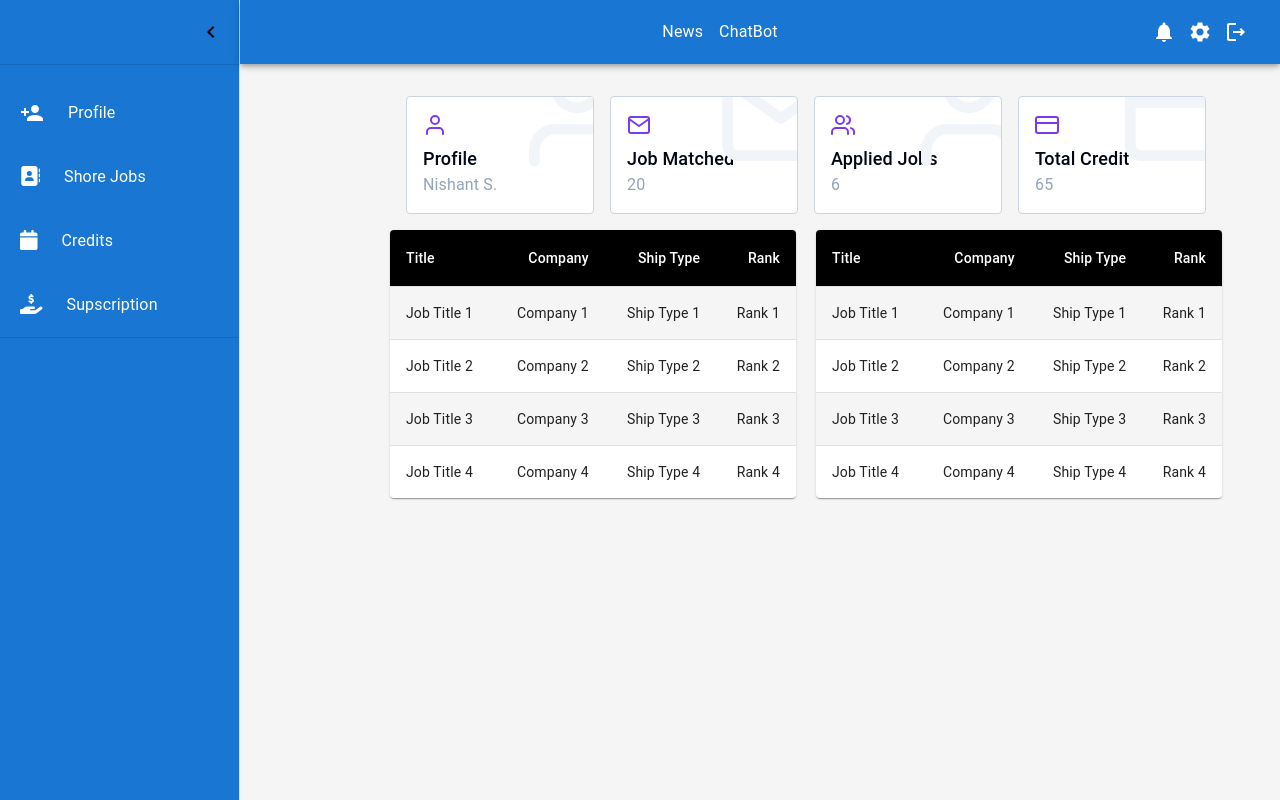
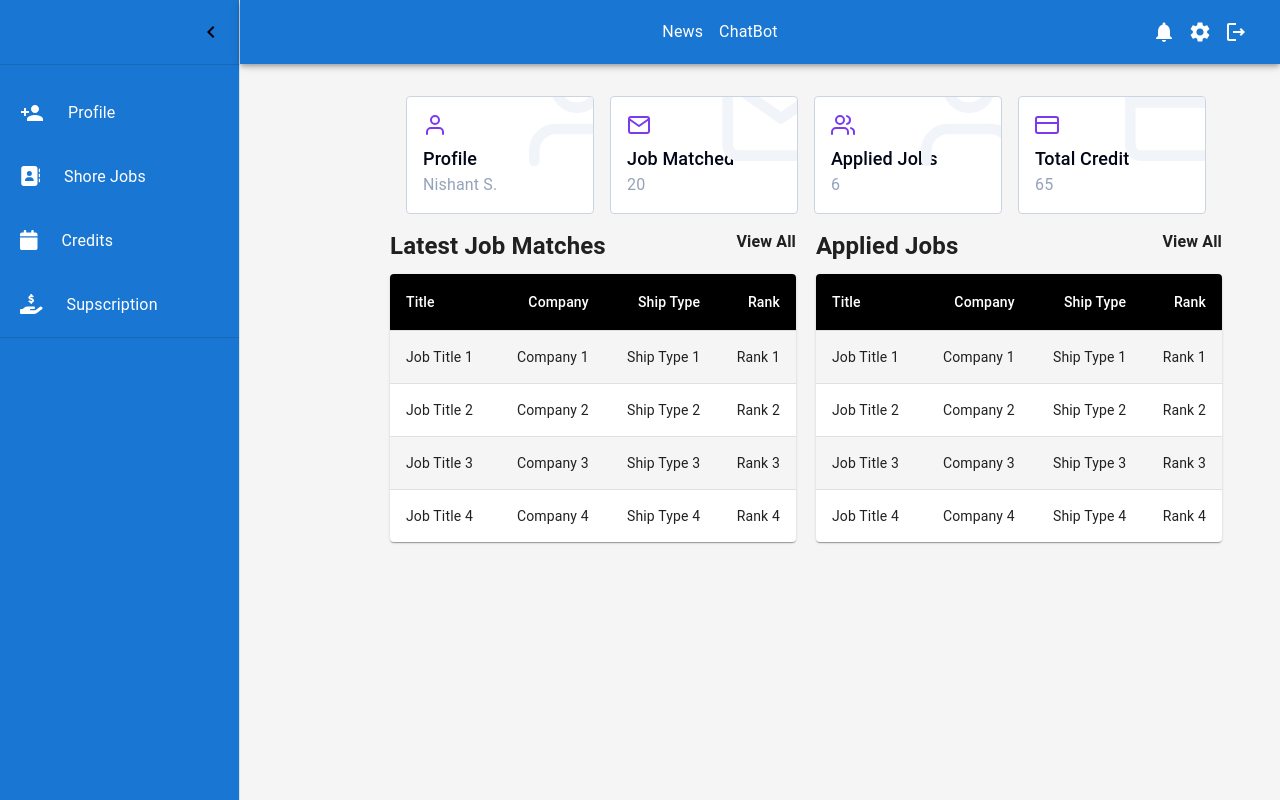
Before and after one commit to akashkendre1298/deep-marine-mind, a React (Create React App) app: page / in a window 1280 px wide. Built offline with nearby package versions, Linux system fonts and the light colour scheme.

Commit message:
update Applied_Jobs.js and Latest_job.js

```diff
--- a/src/Components/Applied_Jobs/Applied_Jobs.js
+++ b/src/Components/Applied_Jobs/Applied_Jobs.js
@@ -91,7 +91,19 @@ export default function CustomizedTables() {
   }, []);
 
   return (
+    <>
+       <div className='flex justify-between pb-3 align-middle'>
+      <div>
+
+    <h2 className='text-2xl font-bold'>Applied Jobs </h2>
+      </div>
+      <div>
+        <button className='font-bold'>View All</button>
+      </div>
+    </div>
+
     <TableContainer component={Paper}>
+
       <Table aria-label="customized table">
         <TableHead>
           <TableRow>
@@ -126,5 +138,6 @@ export default function CustomizedTables() {
         </TableBody>
       </Table>
     </TableContainer>
+    </>
   );
 }
--- a/src/Components/Latest_Job/Latest_job.js
+++ b/src/Components/Latest_Job/Latest_job.js
@@ -91,7 +91,19 @@ export default function CustomizedTables() {
   }, []);
 
   return (
+    <>
+       <div className='flex justify-between pb-3 align-middle'>
+      <div>
+
+    <h2 className='text-2xl font-bold'>Latest Job Matches</h2>
+      </div>
+      <div>
+        <button className='font-bold'>View All</button>
+      </div>
+    </div>
+
     <TableContainer component={Paper}>
+
       <Table aria-label="customized table">
         <TableHead>
           <TableRow>
@@ -126,5 +138,6 @@ export default function CustomizedTables() {
         </TableBody>
       </Table>
     </TableContainer>
+    </>
   );
 }
```
